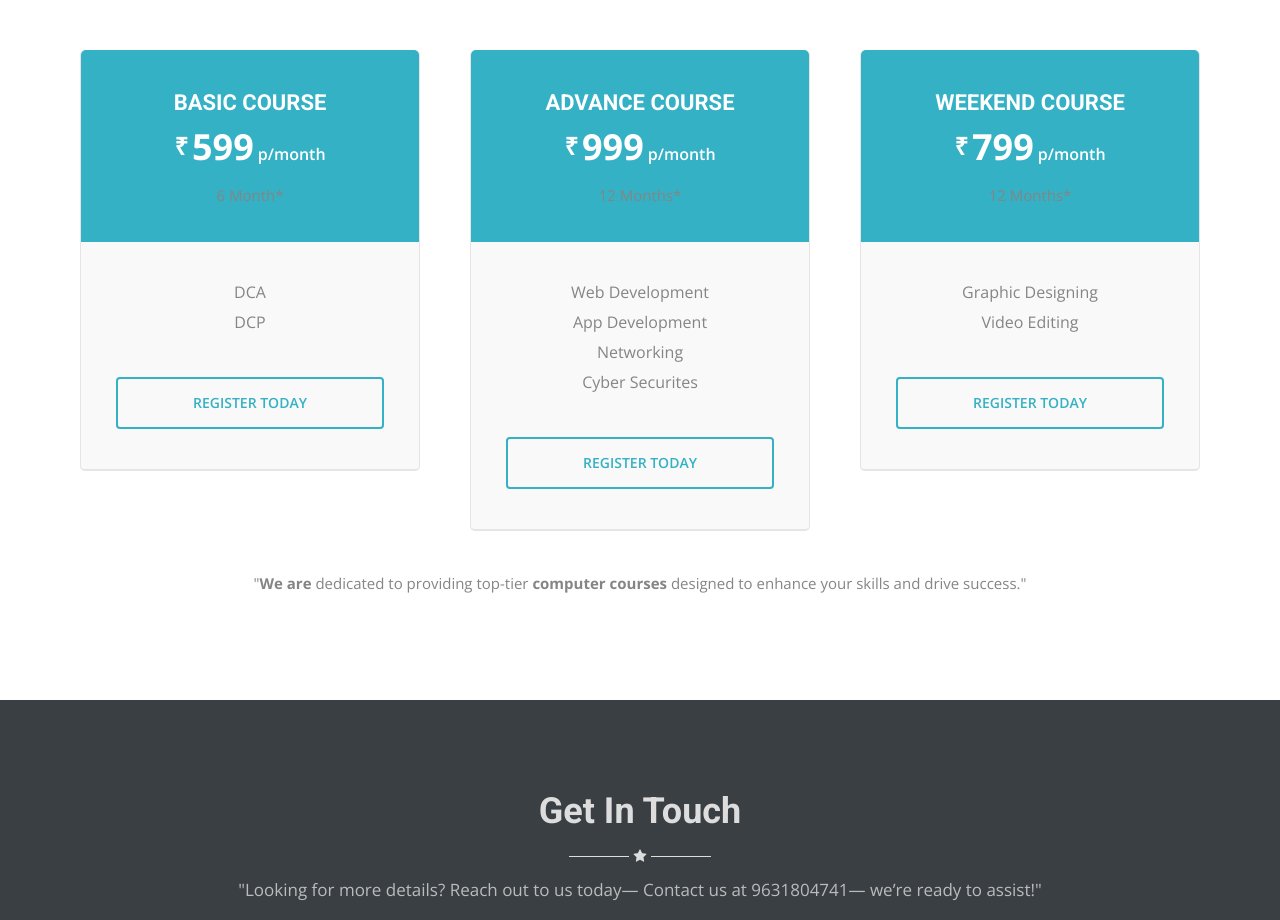
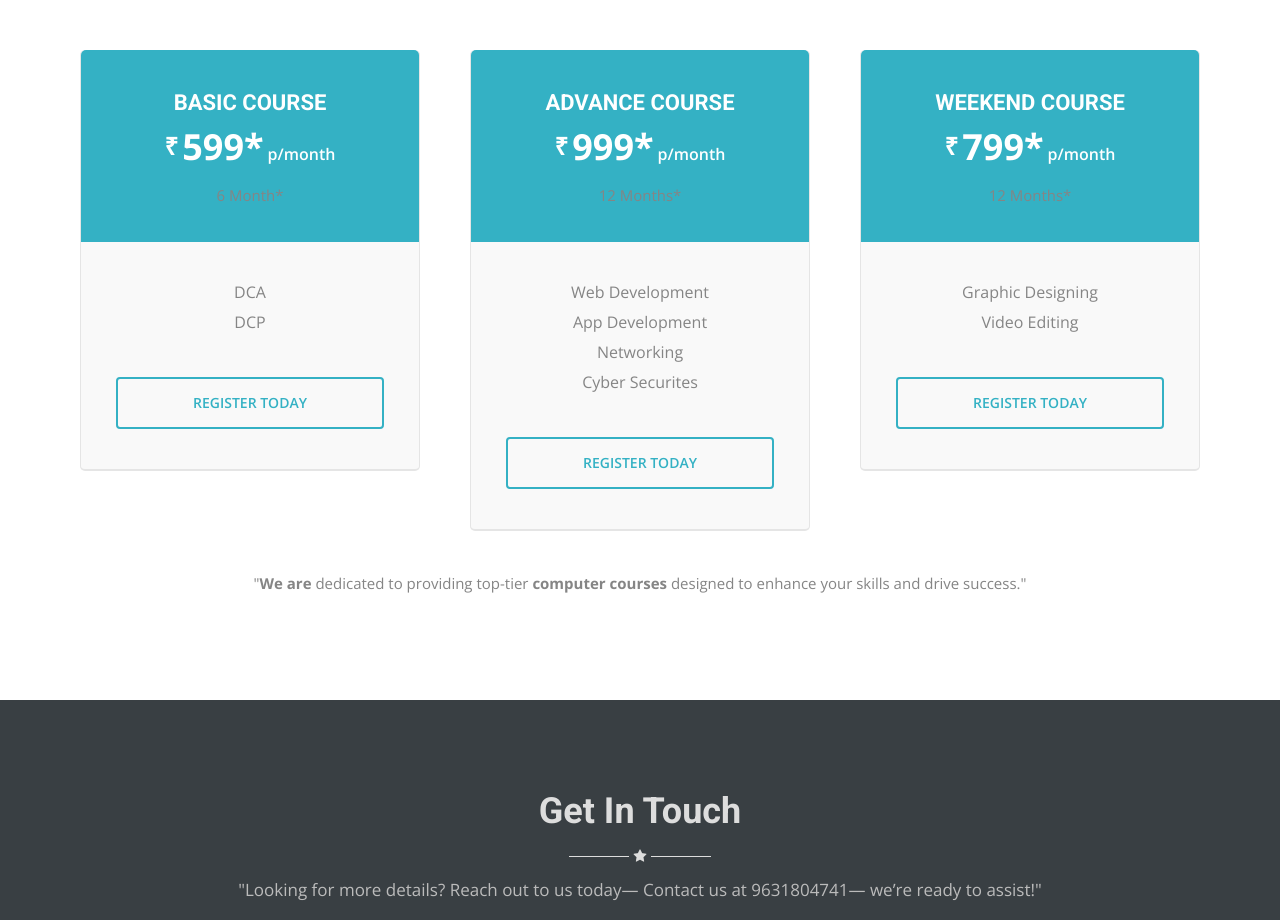
Before and after one commit to sahitamnamami/in, a plain HTML site: page index.html in a window 1280 px wide. Shown: the part 2560-3480 px from the top of the page. Drawn offline with nearby package versions, Linux system fonts and the light colour scheme.

Commit message:
Update index.html

```diff
--- a/index.html
+++ b/index.html
@@ -355,7 +355,7 @@
 
                             <h3>Basic Course</h3>
 
-                            <p class="price"><span class="currency white">₹</span> <span class="number white">599</span> <span class="month white">p/month</span></p>
+                            <p class="price"><span class="currency white">₹</span> <span class="number white">599*</span> <span class="month white">p/month</span></p>
                             <p> 6 Month*</p>
                         </div>
                         <!--end pricing-top -->
@@ -390,7 +390,7 @@
 
                             <h3>Advance Course</h3>
 
-                            <p class="price"><span class="currency white">₹</span> <span class="number white">999</span> <span class="month white">p/month</span></p>
+                            <p class="price"><span class="currency white">₹</span> <span class="number white">999*</span> <span class="month white">p/month</span></p>
                             <p>12 Months*</p>
                         </div>
                         <!--end pricing-top -->
@@ -427,7 +427,7 @@
 
                             <h3>Weekend Course</h3>
 
-                            <p class="price"><span class="currency white">₹</span> <span class="number white">799</span> <span class="month white">p/month</span></p>
+                            <p class="price"><span class="currency white">₹</span> <span class="number white">799*</span> <span class="month white">p/month</span></p>
                             <p>12 Months*</p>
                         </div>
                         <!--end pricing-top -->
```
